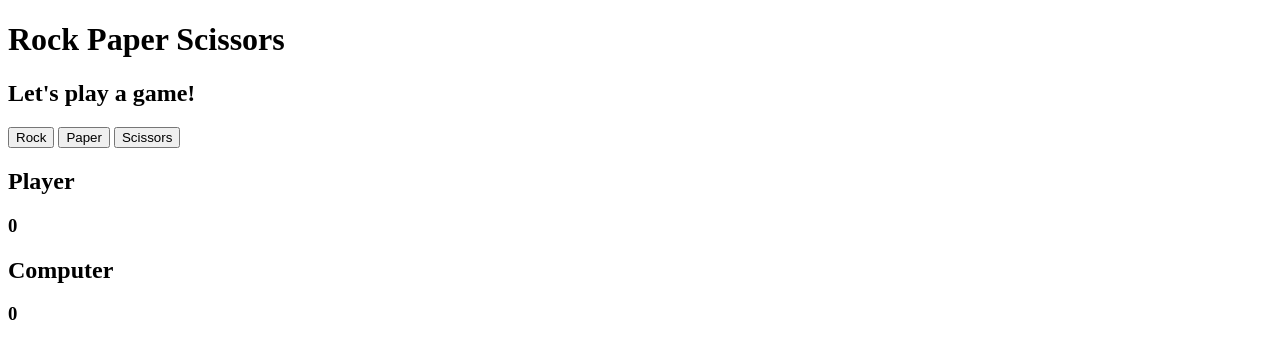
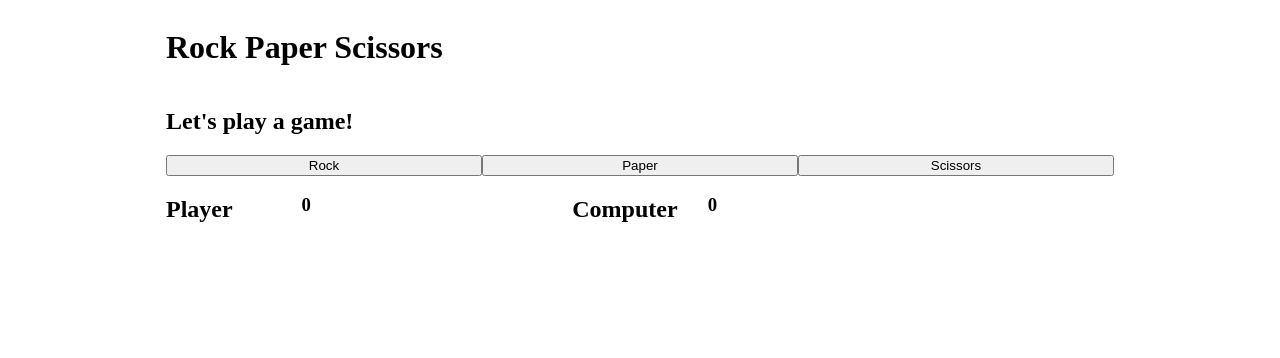
Before and after one commit to ChadKreutzer/rock-paper-scissors, a plain HTML site: page index.html in a window 1280 px wide. Drawn offline with Linux system fonts and the light colour scheme.

Commit message:
Refactor script for Edge and work on grid

```diff
--- a/index.html
+++ b/index.html
@@ -8,15 +8,14 @@
 </head>
 
 <body>
+    <div id="wrapper">
         <h1>Rock Paper Scissors</h1>
         <div id="results">
             <h2 id="display">Let's play a game!</h2>
         </div>
-    <div id="choices">
         <button id="rock" class="play-game">Rock</button>
         <button id="paper" class="play-game">Paper</button>
         <button id="scissors" class="play-game">Scissors</button>
-    </div>
         <div id="reset" class="hidden">
             <button id="new-game">Play Again</button>
         </div>
@@ -26,6 +25,7 @@
             <h2>Computer</h2>
             <h3 id="computer-score">0</h3>
         </div>
+    </div>
 
     <script type="text/javascript" src="script.js"></script>
 </body>
--- a/script.js
+++ b/script.js
@@ -1,5 +1,7 @@
+// Rock Paper Scissors Game
+
 // Globals
-const choices = document.getElementsByClassName("play-game");
+const choices = Array.from(document.getElementsByClassName("play-game"));
 const reset = document.getElementById("new-game");
 const display = document.getElementById("display");
 const scores = {
@@ -8,7 +10,7 @@ const scores = {
 };
 
 // Event Listeners
-[...choices].forEach(choice => choice.addEventListener("click", play));
+choices.forEach(choice => choice.addEventListener("click", play));
 reset.addEventListener("click", startNewGame);
 
 // Functions
@@ -28,7 +30,7 @@ function startNewGame() {
 }
 
 function toggleHiddenButtons() {
-  document.getElementById("choices").classList.toggle("hidden");
+  choices.forEach(choice => choice.classList.toggle("hidden"));
   document.getElementById("reset").classList.toggle("hidden");
 }
 
--- a/style.css
+++ b/style.css
@@ -3,3 +3,45 @@
 .hidden {
   display: none;
 }
+
+#wrapper {
+  display: grid;
+  grid-template-columns: 1fr 2fr 2fr 2fr 1fr;
+}
+
+h1 {
+  grid-column: 2/5;
+  grid-row: 1/2;
+}
+
+#results {
+  grid-column: 2/5;
+  grid-row: 2/3;
+}
+
+#rock {
+  grid-column: 2/3;
+  grid-row: 3/4;
+}
+
+#paper {
+  grid-column: 3/4;
+  grid-row: 3/4;
+}
+
+#scissors {
+  grid-column: 4/5;
+  grid-row: 3/4;
+}
+
+#reset {
+  grid-column: 2/5;
+  grid-row: 3/4;
+}
+
+#scoreboard {
+  grid-column: 2/5;
+  grid-row: 4/5;
+  display: grid;
+  grid-template-columns: 1fr 2fr 1fr 2fr 1fr;
+}
```
Lines whose indentation alone changed are shown as unchanged.
